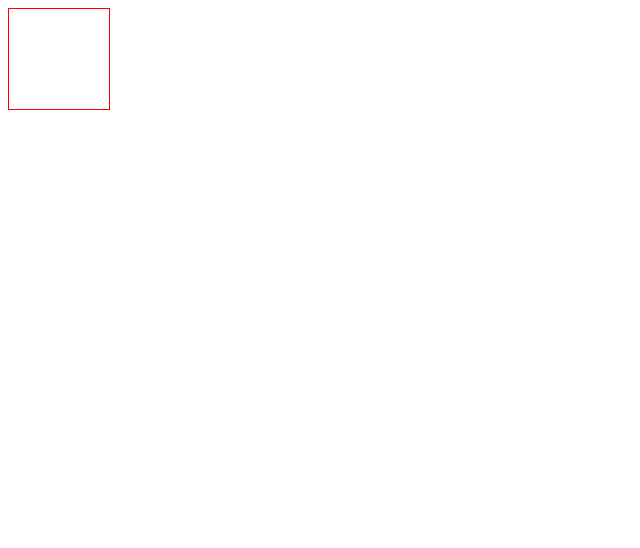
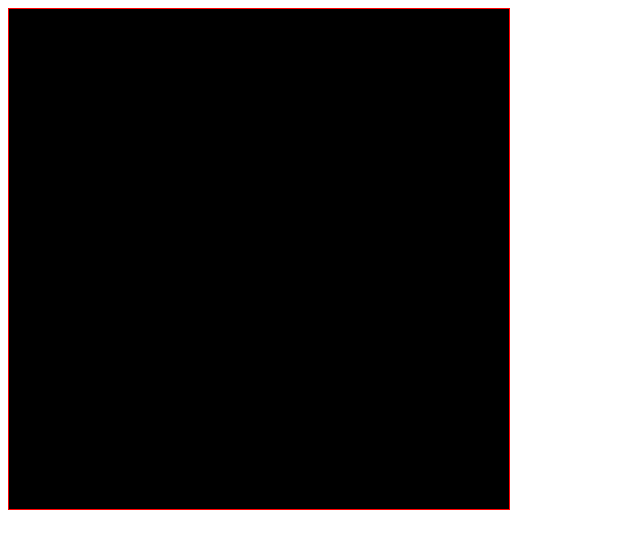
Before and after one commit to cg20221d/learning-webgl-napurnama, a plain HTML site: page index.html in a window 1280 px wide. Shown: the whole page, without its empty margins (0-640 px from the left). Drawn offline with Linux system fonts and the light colour scheme.

Commit message:
webgl "program compilation and execution"

```diff
--- a/index.html
+++ b/index.html
@@ -9,8 +9,8 @@
 <style>
     #myCanvas {
         border: 1px solid red;
-        height: 100px;
-        width: 100px;
+        height: 500px;
+        width: 500px;
     }
 
 
--- a/main.js
+++ b/main.js
@@ -1,3 +1,46 @@
 function main(){
 
+
+    let docCanvas = document.querySelector("#myCanvas");
+    let gl = docCanvas.getContext("webgl");
+
+    //#region analogous to source code
+    // Vertex shader
+    let vertexShaderCode =
+    `
+    void main(){
+
+    }
+    `; //program code
+
+    // Fragment shader
+    let fragmentShaderCode =
+    `
+    void main(){
+
+    }
+    `;
+    //#endregion
+
+    //#region analogous to .o file creation
+    let vertexShaderObject = gl.createShader(gl.VERTEX_SHADER);
+    gl.shaderSource(vertexShaderObject, vertexShaderCode);
+    gl.compileShader(vertexShaderObject);
+
+    let fragmentShaderObject = gl.createShader(gl.FRAGMENT_SHADER);
+    gl.shaderSource(fragmentShaderObject, fragmentShaderCode);
+    gl.compileShader(fragmentShaderObject, fragmentShaderCode);
+    //#endregion
+
+    //#region analogous to linking
+    let shaderProgram = gl.createProgram();
+    gl.attachShader(shaderProgram, vertexShaderObject);
+    gl.attachShader(shaderProgram, fragmentShaderObject);
+    gl.linkProgram(shaderProgram);
+    gl.useProgram(shaderProgram);
+    //#endregion
+
+
+    gl.clearColor(0.0, 0.0, 0.0, 1.0);
+    gl.clear(gl.COLOR_BUFFER_BIT);
 }
```
